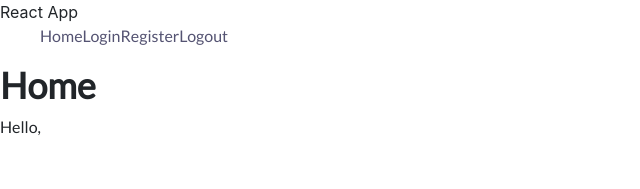
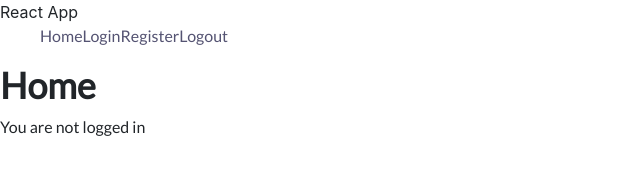
Before and after one commit to 2110423-2019-2/sec3_OldFavor, a React (Create React App) app in the folder rentsee/: page / in a window 1280 px wide. Shown: the top 189 px of the page, without its empty margins (0-640 px from the left). Built offline with nearby package versions, Linux system fonts and the light colour scheme; no server answers.

Commit message:
Home: handle home message if not logged in

```diff
--- a/rentsee/src/Home/Home.jsx
+++ b/rentsee/src/Home/Home.jsx
@@ -2,7 +2,11 @@ import React, { Component } from 'react';
 import utils from '../utils.js';
 
 class Home extends Component {
-    state = { username: '' };
+    constructor(props) {
+        super(props);
+        this.state = { username: '' };
+        this.hello = this.hello.bind(this);
+    }
     componentDidMount() {
         fetch('http://rentsee.krist7599555.ml/api/profile', {
             method: 'GET',
@@ -19,11 +23,18 @@ class Home extends Component {
                 console.log(error);
             });
     }
+    hello() {
+        if (this.state.username) {
+            return <div>Hello, {this.state.username}</div>;
+        } else {
+            return <div>You are not logged in</div>;
+        }
+    }
     render() {
         return (
             <div>
                 <h1>Home</h1>
-                <div>Hello, {this.state.username}</div>
+                {this.hello()}
             </div>
         );
     }
```
